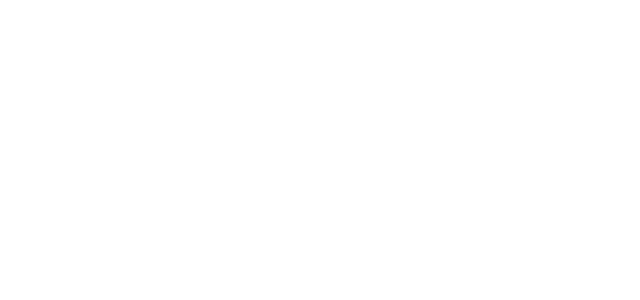
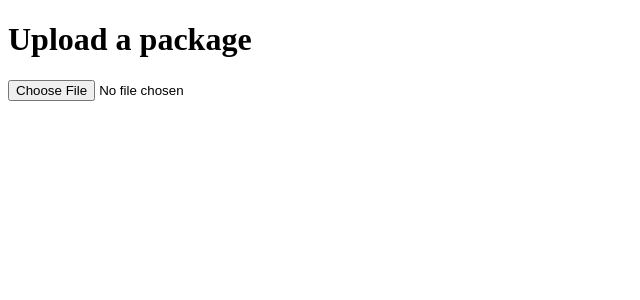
Before and after one commit to mghera02/461Group2Phase2, a Vue app in the folder 461Phase2/: page /upload in a window 1280 px wide. Before the commit this address had no page. Shown: the top 300 px of the page, without its empty margins (0-640 px from the left). Built offline with nearby package versions, Linux system fonts and the light colour scheme.

Commit message:
download

```diff
--- a/461Phase2/src/router/index.ts
+++ b/461Phase2/src/router/index.ts
@@ -24,6 +24,14 @@ const router = createRouter({
       // this generates a separate chunk (About.[hash].js) for this route
       // which is lazy-loaded when the route is visited.
       component: () => import('../views/InstallView.vue')
+    },
+    {
+      path: '/upload',
+      name: 'upload',
+      // route level code-splitting
+      // this generates a separate chunk (About.[hash].js) for this route
+      // which is lazy-loaded when the route is visited.
+      component: () => import('../views/UploadView.vue')
     }
   ]
 })
--- a/461Phase2/src/views/HomeView.vue
+++ b/461Phase2/src/views/HomeView.vue
@@ -6,6 +6,7 @@
 </script>
 
 <template>
+  <router-link :to="{ name: 'upload', params: {} }">Upload a package</router-link>
   <main>
     <SearchBar @search-bar-val="getSearchBarVal"/>
     <div id="packages" v-for="packageContent in packages">
--- a/461Phase2/src/views/InstallView.vue
+++ b/461Phase2/src/views/InstallView.vue
@@ -1,10 +1,3 @@
-<style lang="css" src="../assets/css/search.css"></style>
-
-<script setup>
-  import SearchBar from '../components/searchBar.vue'
-  import PackageContainer from '../components/packageContainer.vue'
-</script>
-
 <template>
    {{ this.$route.params.packageName }}
    <a href="/files/test.zip" download>DOWNLOAD</a>
--- /dev/null
+++ b/461Phase2/src/views/UploadView.vue
@@ -0,0 +1,29 @@
+<template>
+    <h1>
+        Upload a package
+    </h1>
+   <input ref="file" v-on:change="handleFileUpload()"  type="file">
+</template>
+
+<script>
+    import { ref} from "vue"
+
+    export default{
+        name:'Add',
+
+        setup() {
+            const file = ref(null)
+
+            const handleFileUpload = async() => {
+            // debugger;
+                console.log("selected file",file.value.files)
+                //Upload to server
+            }
+
+            return {
+            handleFileUpload,
+            file
+        }
+        }
+    }
+</script>
```
